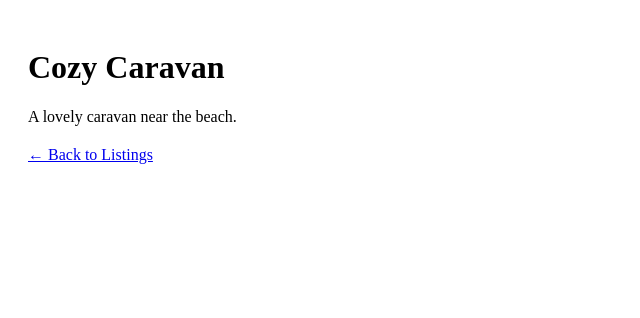
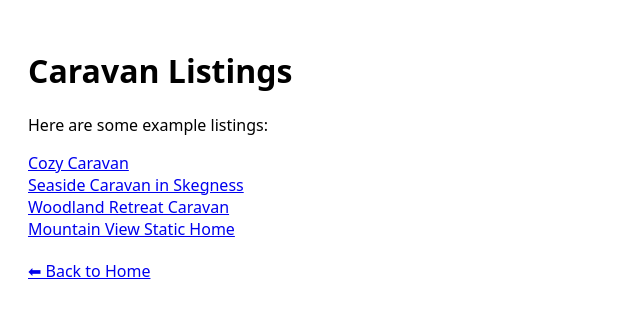
Before and after one commit to jedster64/triptock, a Next.js app: page /listings/101 in a window 1280 px wide. Shown: the top 318 px of the page, without its empty margins (0-640 px from the left). Built offline with nearby package versions, Linux system fonts and the light colour scheme.

Commit message:
Update [id].js

```diff
--- a/pages/listings/[id].js
+++ b/pages/listings/[id].js
@@ -1,26 +1,27 @@
-import { useRouter } from "next/router";
+import Link from "next/link";
 
-const demo = [
-  { id: "101", title: "Cozy Caravan", description: "A lovely caravan near the beach." },
-  { id: "102", title: "Seaside Pitch", description: "A perfect pitch with sea views." },
-  { id: "103", title: "Woodland Retreat", description: "A quiet spot in the woods." },
-  { id: "104", title: "Mountain View Static", description: "A static home with mountain views." },
-];
+export default function Listings() {
+  return (
+    <main style={{ fontFamily: "system-ui, Arial, sans-serif", padding: 20 }}>
+      <h1>Caravan Listings</h1>
+      <p>Here are some example listings:</p>
 
-export default function ListingPage() {
-  const router = useRouter();
-  const { id } = router.query;
-  const item = demo.find((x) => x.id === id);
+      <ul style={{ listStyle: "none", padding: 0 }}>
+        <li>
+          <Link href="/listings/101"><a>Cozy Caravan</a></Link>
+        </li>
+        <li>
+          <Link href="/listings/102"><a>Seaside Caravan in Skegness</a></Link>
+        </li>
+        <li>
+          <Link href="/listings/103"><a>Woodland Retreat Caravan</a></Link>
+        </li>
+        <li>
+          <Link href="/listings/104"><a>Mountain View Static Home</a></Link>
+        </li>
+      </ul>
 
-  if (!item) return <p>Listing not found.</p>;
-
-  return (
-    <div style={{ padding: 20 }}>
-      <h1>{item.title}</h1>
-      <p>{item.description}</p>
-      <a href="/listings" style={{ display: "block", marginTop: "20px" }}>
-        ← Back to Listings
-      </a>
-    </div>
+      <a href="/" style={{ display: "block", marginTop: 20 }}>⬅ Back to Home</a>
+    </main>
   );
 }
```
